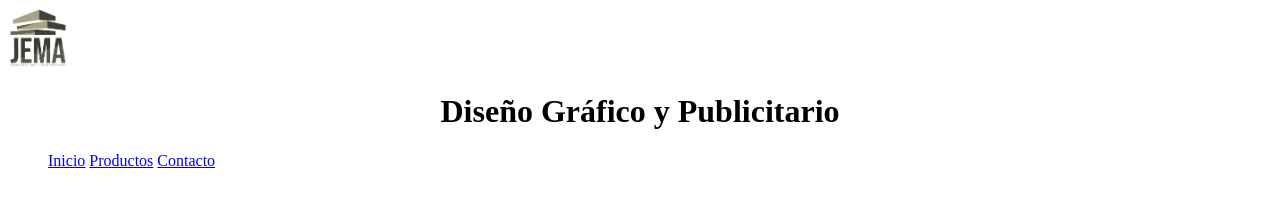
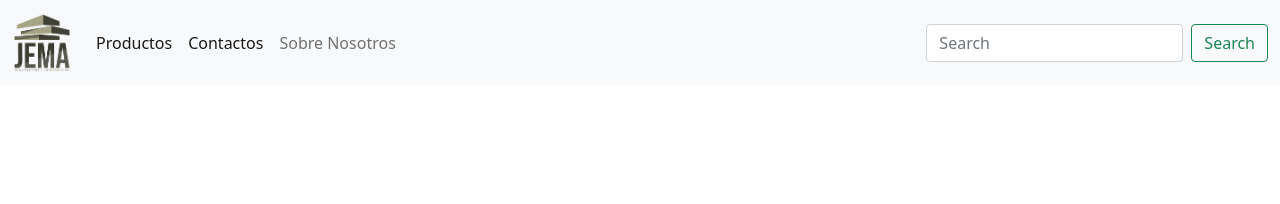
Before and after one commit to chelolescano/Victoria-Desing, a plain HTML site: page index.html in a window 1280 px wide. Drawn offline with nearby package versions, Linux system fonts and the light colour scheme.

Commit message:
agregado de link

```diff
--- a/index.html
+++ b/index.html
@@ -8,19 +8,38 @@
         <meta name="description" content="Somos una Empresa dedicada a la Elaboracion de Productos de Diseño">
         <title>Victoria Desing</title>
         <link rel="icon" href="">
+        <link href="https://cdn.jsdelivr.net/npm/bootstrap@5.1.3/dist/css/bootstrap.min.css" rel="stylesheet" integrity="sha384-1BmE4kWBq78iYhFldvKuhfTAU6auU8tT94WrHftjDbrCEXSU1oBoqyl2QvZ6jIW3" crossorigin="anonymous">
         <link rel="stylesheet" href="./estilos css/estilos.css">
     </head>
 <body>
     <header>
-        <img class="logo" src="./assets/jemalogo.png" alt="Logo">
-        <h1>Diseño Gráfico y Publicitario</h1>
-        <nav>
-          <ul>
-              <a href="index.html">Inicio</a>
-              <a href="productos.html">Productos</a>
-              <a href="contacto.html">Contacto</a>
-          </ul>
-        </nav>
+        <nav class="navbar navbar-expand-lg navbar-light bg-light">
+            <div class="container-fluid">
+              <a class="navbar-brand" href="index.html">
+                  <img class="logo" src="./assets/jemalogo.png" alt="">
+              </a>
+              <button class="navbar-toggler" type="button" data-bs-toggle="collapse" data-bs-target="#navbarSupportedContent" aria-controls="navbarSupportedContent" aria-expanded="false" aria-label="Toggle navigation">
+                <span class="navbar-toggler-icon"></span>
+              </button>
+              <div class="collapse navbar-collapse" id="navbarSupportedContent">
+                <ul class="navbar-nav me-auto mb-2 mb-lg-0">
+                  <li class="nav-item">
+                    <a class="nav-link active" aria-current="page" href="productos.html">Productos</a>
+                  </li>
+                  <li class="nav-item">
+                    <a class="nav-link active" href="contacto.html">Contactos</a>
+                  </li>
+                  <li class="nav-item">
+                    <a class="nav-link" href="sobrenosotros.html">Sobre Nosotros</a>
+                  </li>
+                </ul>
+                <form class="d-flex">
+                  <input class="form-control me-2" type="search" placeholder="Search" aria-label="Search">
+                  <button class="btn btn-outline-success" type="submit">Search</button>
+                </form>
+              </div>
+            </div>
+          </nav>
     </header>
 
 </body>
```
Also changed, not shown: sobrenosotros.html (added).
